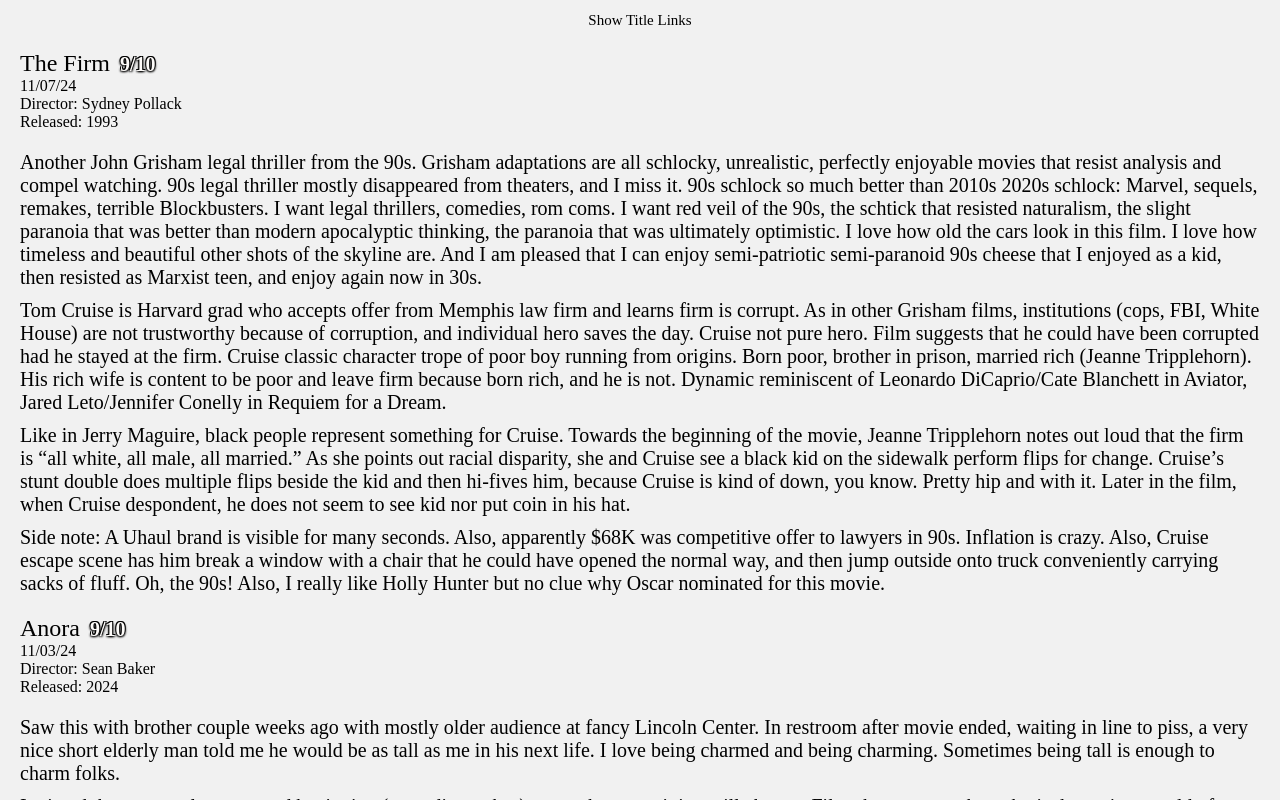
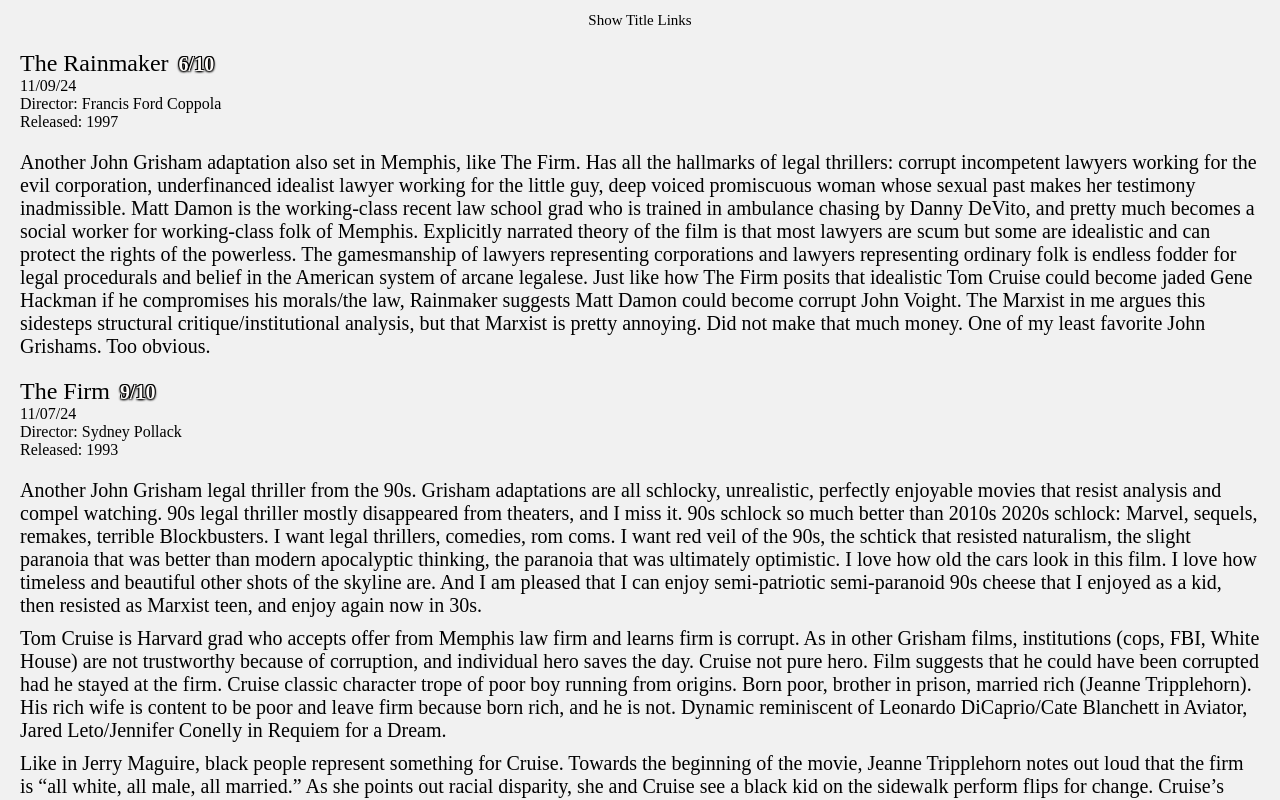
Before and after one commit to nkossally/movie-log, a React (Create React App) app: page / in a window 1280 px wide. Shown: the top 800 px of the page. Built offline with nearby package versions, Linux system fonts and the light colour scheme; no server answers.

Commit message:
add review

```diff
--- a/src/App.js
+++ b/src/App.js
@@ -84,6 +84,7 @@
   const ref76 = useRef(null);
   const ref77 = useRef(null);
   const ref78 = useRef(null);
+  const ref79 = useRef(null);
 
   const toggleLinks = () => {
     setShowLinks(!showLinks);
@@ -107,6 +108,9 @@
 
       {showLinks && (
         <div className="links-container">
+          <button className="title-link" onClick={scrollRefIntoView(ref79)}>
+           The Rainmaker
+          </button>
           <button className="title-link" onClick={scrollRefIntoView(ref78)}>
            The Firm
           </button>
@@ -363,6 +367,16 @@
         text2=""
         rating={}
       />  */}
+      <Review
+        title="The Rainmaker"
+        director="Francis Ford Coppola"
+        ref={ref79}
+        date="11/09/24"
+        releaseDate="1997"
+        text="Another John Grisham adaptation also set in Memphis, like The Firm. Has all the hallmarks of legal thrillers: corrupt incompetent lawyers working for the evil corporation, underfinanced idealist lawyer working for the little guy, deep voiced promiscuous woman whose sexual past makes her testimony inadmissible. Matt Damon is the working-class recent law school grad who is trained in ambulance chasing by Danny DeVito, and pretty much becomes a social worker for working-class folk of Memphis. Explicitly narrated theory of the film is that most lawyers are scum but some are idealistic and can protect the rights of the powerless. The gamesmanship of lawyers representing corporations and lawyers representing ordinary folk is endless fodder for legal procedurals and belief in the American system of arcane legalese. Just like how The Firm posits that idealistic Tom Cruise could become jaded Gene Hackman if he compromises his morals/the law, Rainmaker suggests Matt Damon could become corrupt John Voight. The Marxist in me argues this sidesteps structural critique/institutional analysis, but that Marxist is pretty annoying. Did not make that much money. One of my least favorite John Grishams. Too obvious."
+        text2=""
+        rating={6}
+      />
       <Review
         title="The Firm"
         director="Sydney Pollack"
```
